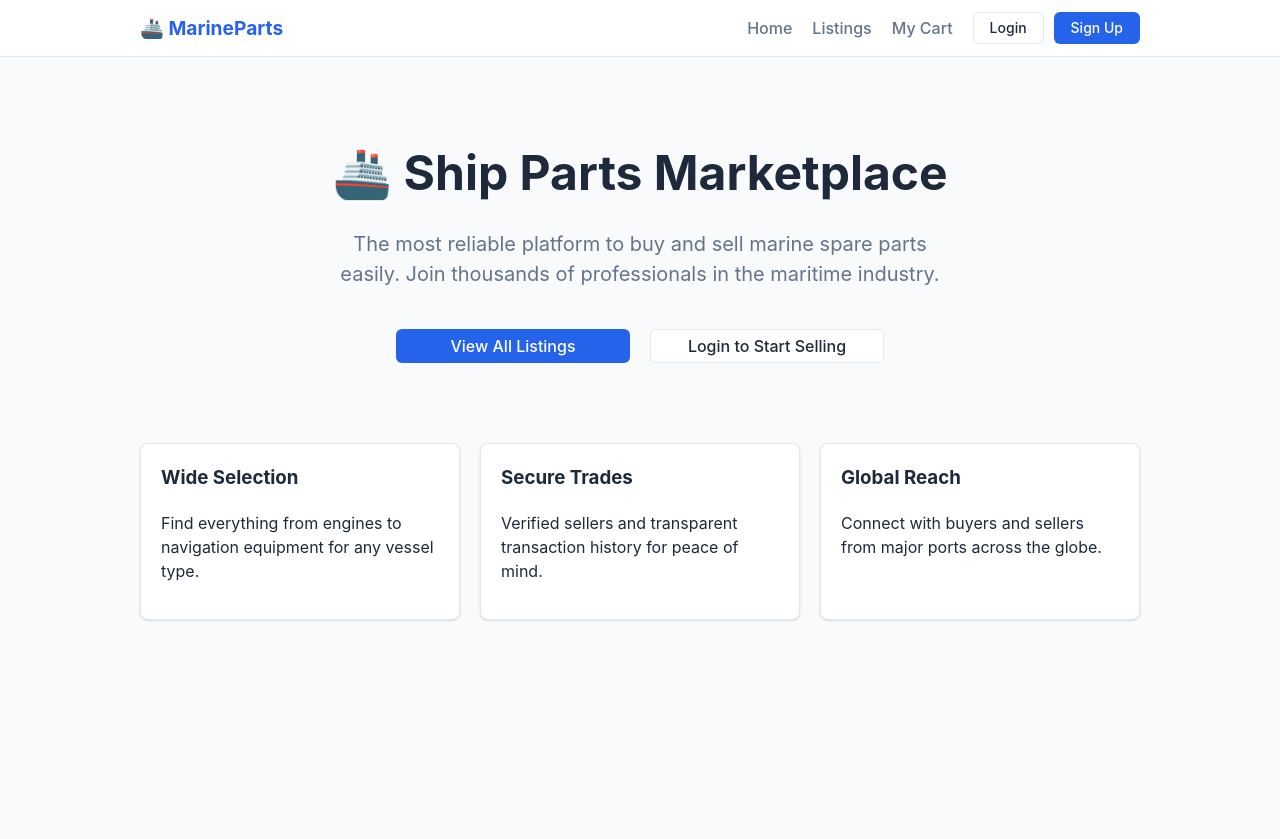
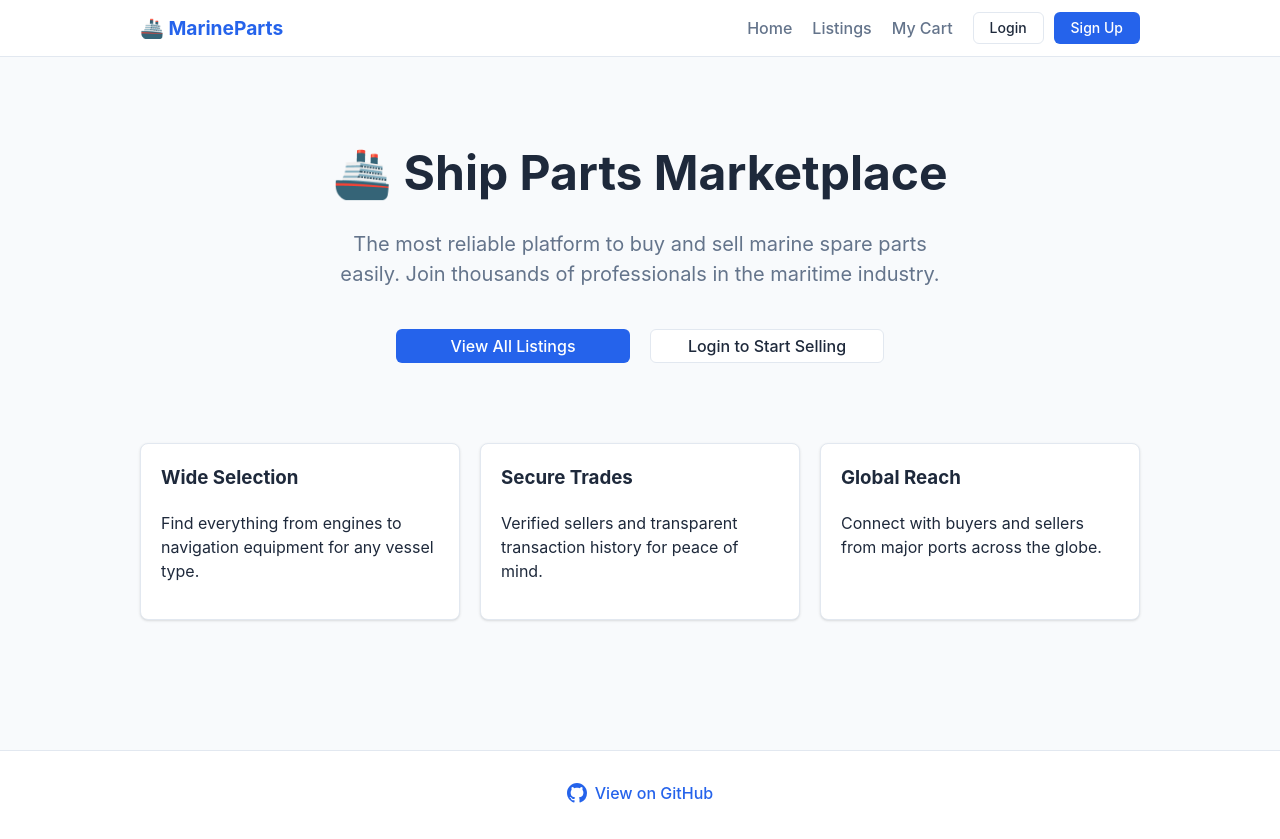
Before and after one commit to slklnarnv/parts-marketplace, a React (Vite) app: page / in a window 1280 px wide. Before the commit the page ends 800 px from the top, so only its background shows below. Built offline with nearby package versions, Linux system fonts and the light colour scheme; no server answers.

Commit message:
added github link

```diff
--- a/src/App.jsx
+++ b/src/App.jsx
@@ -71,6 +71,20 @@
           }
         />
       </Routes>
+      <footer className="footer">
+        <div className="container">
+          <a
+            href="https://github.com/slklnarnv/parts-marketplace"
+            target="_blank"
+            rel="noopener noreferrer"
+          >
+            <svg height="20" viewBox="0 0 16 16" width="20" style={{ fill: "currentColor" }}>
+              <path d="M8 0C3.58 0 0 3.58 0 8c0 3.54 2.29 6.53 5.47 7.59.4.07.55-.17.55-.38 0-.19-.01-.82-.01-1.49-2.01.37-2.53-.49-2.69-.94-.09-.23-.48-.94-.82-1.13-.28-.15-.68-.52-.01-.53.63-.01 1.08.58 1.23.82.72 1.21 1.87.87 2.33.66.07-.52.28-.87.51-1.07-1.78-.2-3.64-.89-3.64-3.95 0-.87.31-1.59.82-2.15-.08-.2-.36-1.02.08-2.12 0 0 .67-.21 2.2.82.64-.18 1.32-.27 2-.27.68 0 1.36.09 2 .27 1.53-1.04 2.2-.82 2.2-.82.44 1.1.16 1.92.08 2.12.51.56.82 1.27.82 2.15 0 3.07-1.87 3.75-3.65 3.95.29.25.54.73.54 1.48 0 1.07-.01 1.93-.01 2.2 0 .21.15.46.55.38A8.013 8.013 0 0016 8c0-4.42-3.58-8-8-8z"></path>
+            </svg>
+            View on GitHub
+          </a>
+        </div>
+      </footer>
     </div>
     </CartProvider>
   );
--- a/src/styles.css
+++ b/src/styles.css
@@ -154,3 +154,24 @@
   gap: 20px;
   margin-top: 20px;
 }
+
+.footer {
+  margin-top: 50px;
+  padding: 30px 0;
+  border-top: 1px solid var(--border-color);
+  background-color: white;
+  text-align: center;
+}
+
+.footer a {
+  color: var(--primary-color);
+  text-decoration: none;
+  font-weight: 500;
+  display: inline-flex;
+  align-items: center;
+  gap: 8px;
+}
+
+.footer a:hover {
+  text-decoration: underline;
+}
```
